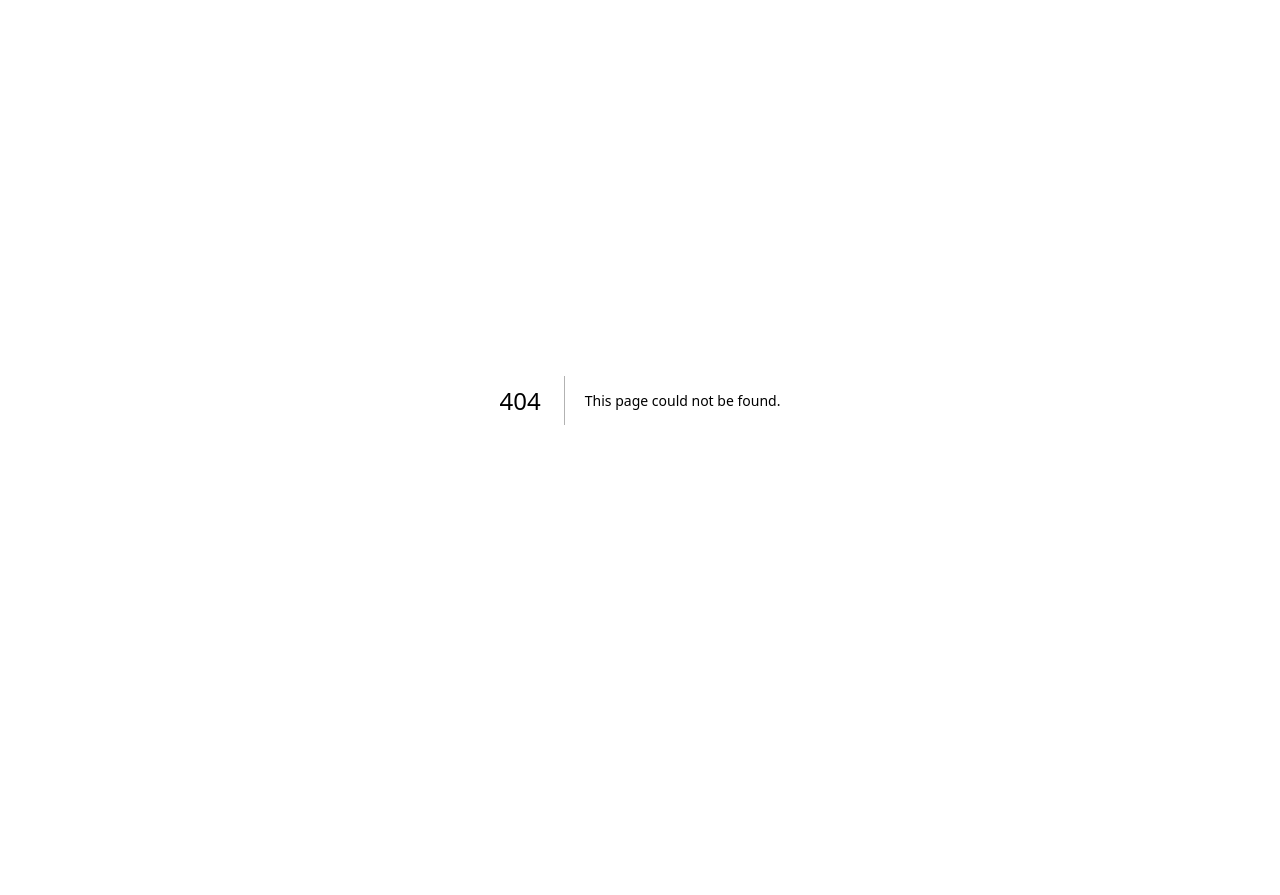
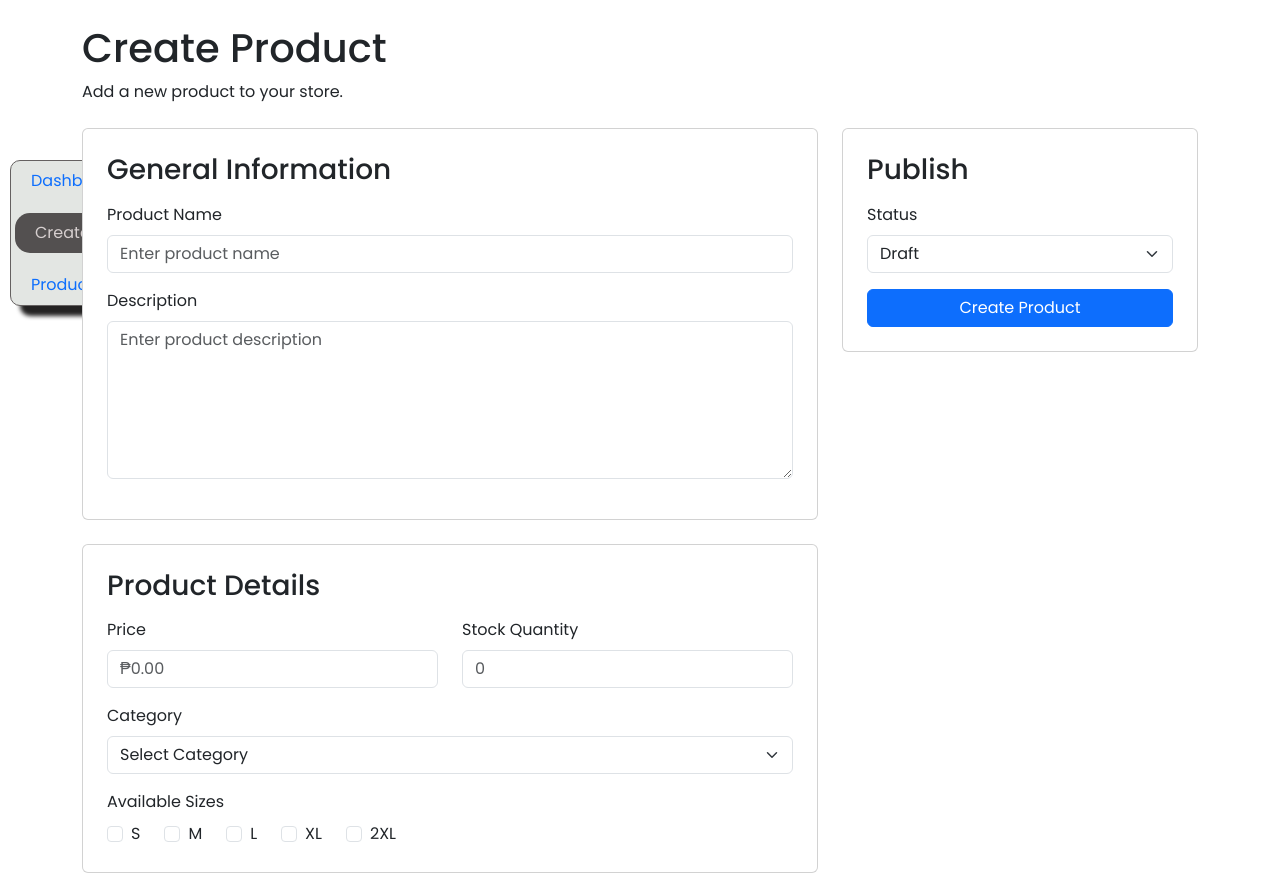
Before and after one commit to PinoyCoder29/shirtify, a Next.js app in the folder client/: page /admin/product/create in a window 1280 px wide. Before the commit this address had no page. Shown: the top 895 px of the page. Before the commit the page ends 800 px from the top, so only its background shows below. Built offline with nearby package versions, Linux system fonts and the light colour scheme.

Commit message:
adding creating products in admin

```diff
--- a/client/app/(user)/layout.tsx
+++ b/client/app/(user)/layout.tsx
@@ -1,4 +1,4 @@
-import Navbar from "@/components/layout/Navbar/page";
+import { UserNavlinks } from "@/components/config/UserNavlink";
 import Header from "@/components/layout/user/Header/page";
 import Sidebar from "@/components/layout/user/Sidebar/page";
 
@@ -8,7 +8,7 @@ export default function PublicLayout({
   return (
     <>
       <Header />
-      <Sidebar />
+      <Sidebar links={UserNavlinks} />
       {children}
     </>
   );
--- a/client/app/admin/(auth)/login/page.tsx
+++ b/client/app/admin/(auth)/login/page.tsx
@@ -1,6 +1,40 @@
+"use client";
 import Button from "@/components/ui/Button/Button";
 import styles from "./style.module.css";
+import React, { use, useState } from "react";
+import { adminLogin } from "@/services/auth.service";
+import { toast } from "react-toastify";
+import { useRouter } from "next/navigation";
 export default function Login() {
+  const [showPassword, setShowPassword] = useState(false);
+  const [loading, setLoading] = useState(false);
+  const router = useRouter();
+  const [form, setForm] = useState({
+    email: "",
+    password: "",
+  });
+  const handlechange = (e: React.ChangeEvent<HTMLInputElement>) => {
+    setForm({
+      ...form,
+      [e.target.name]: e.target.value,
+    });
+  };
+  const handlesubmit = async (e: React.FormEvent) => {
+    e.preventDefault();
+    setLoading(true);
+    try {
+      const res = await adminLogin(form);
+      if (!res.success) {
+        toast.error(res.message);
+        return;
+      }
+      toast.success(res.message);
+      router.push("/admin/dashboard");
+    } catch (error) {
+      setLoading(false);
+      toast.error("server error");
+    }
+  };
   return (
     <main className={styles.adminSection}>
       <div className="container">
@@ -8,18 +42,40 @@ export default function Login() {
           <div className="col-md-6">
             <div className={`${styles.loginContent}`}>
               <h4 className="text-center">Welcome back Admin</h4>
-              <form action="">
+              <form action="" onSubmit={handlesubmit}>
+                <div className="input-group">
                   <input
                     type="text"
                     className="form-control mb-3"
                     placeholder="Email"
+                    name="email"
+                    value={form.email}
+                    onChange={handlechange}
                   />
+                  <span className=" input-group-text mb-3">
+                    <i className=" bi bi-envelope"></i>
+                  </span>
+                </div>
+                <div className="input-group mb-3">
                   <input
-                  type="password"
-                  className="form-control mb-3"
+                    type={showPassword ? "text" : "password"}
+                    className="form-control"
                     placeholder="Password"
+                    name="password"
+                    value={form.password}
+                    onChange={handlechange}
                   />
-                <Button className="w-100 mb-3">Login</Button>
+
+                  <span className="input-group-text">
+                    <i
+                      className={showPassword ? "bi bi-eye-slash" : "bi bi-eye"}
+                      onClick={() => setShowPassword(!showPassword)}
+                    ></i>
+                  </span>
+                </div>
+                <Button className="w-100 mb-3" type="submit">
+                  {loading ? "Loading..." : "Login"}
+                </Button>
               </form>
             </div>
           </div>
--- /dev/null
+++ b/client/app/admin/dashboard/page.tsx
@@ -0,0 +1,7 @@
+export default function dashboard() {
+  return (
+    <main>
+      <div className="container"></div>
+    </main>
+  );
+}
--- a/client/app/admin/layout.tsx
+++ b/client/app/admin/layout.tsx
@@ -1,7 +1,15 @@
+import { AdminLinks } from "@/components/config/adminlink";
+import Sidebar from "@/components/layout/user/Sidebar/page";
+
 export default function AdminLayout({
   children,
 }: {
   children: React.ReactNode;
 }) {
-  return <div>{children}</div>;
+  return (
+    <div>
+      <Sidebar links={AdminLinks} />
+      {children}
+    </div>
+  );
 }
--- /dev/null
+++ b/client/app/admin/product/create/page.tsx
@@ -0,0 +1,148 @@
+export default function CreateProduct() {
+  const sizes = ["S", "M", "L", "XL", "2XL"];
+
+  return (
+    <main>
+      <section className="py-4">
+        <div className="container">
+          <header className="mb-4">
+            <h1>Create Product</h1>
+            <p>Add a new product to your store.</p>
+          </header>
+
+          <form>
+            <div className="row g-4">
+              {/* LEFT SIDE */}
+              <div className="col-lg-8">
+                {/* GENERAL INFORMATION */}
+                <div className="card p-4 mb-4">
+                  <h3 className="mb-3">General Information</h3>
+
+                  <div className="mb-3">
+                    <label htmlFor="name" className="form-label">
+                      Product Name
+                    </label>
+                    <input
+                      id="name"
+                      type="text"
+                      className="form-control"
+                      placeholder="Enter product name"
+                    />
+                  </div>
+
+                  <div className="mb-3">
+                    <label htmlFor="description" className="form-label">
+                      Description
+                    </label>
+                    <textarea
+                      id="description"
+                      className="form-control"
+                      rows={6}
+                      placeholder="Enter product description"
+                    ></textarea>
+                  </div>
+                </div>
+
+                {/* PRODUCT DETAILS */}
+                <div className="card p-4 mb-4">
+                  <h3 className="mb-3">Product Details</h3>
+
+                  <div className="row">
+                    <div className="col-md-6 mb-3">
+                      <label htmlFor="price" className="form-label">
+                        Price
+                      </label>
+                      <input
+                        id="price"
+                        type="number"
+                        className="form-control"
+                        placeholder="₱0.00"
+                      />
+                    </div>
+
+                    <div className="col-md-6 mb-3">
+                      <label htmlFor="stock" className="form-label">
+                        Stock Quantity
+                      </label>
+                      <input
+                        id="stock"
+                        type="number"
+                        className="form-control"
+                        placeholder="0"
+                      />
+                    </div>
+                  </div>
+
+                  <div className="mb-3">
+                    <label htmlFor="category" className="form-label">
+                      Category
+                    </label>
+                    <select id="category" className="form-select">
+                      <option value="">Select Category</option>
+                      <option value="oversized">Oversized Shirt</option>
+                      <option value="streetwear">Streetwear</option>
+                      <option value="graphic">Graphic Tee</option>
+                    </select>
+                  </div>
+
+                  <div>
+                    <label className="form-label">Available Sizes</label>
+
+                    <div className="d-flex gap-4 flex-wrap">
+                      {sizes.map((size) => (
+                        <div className="form-check" key={size}>
+                          <input
+                            className="form-check-input"
+                            type="checkbox"
+                            value={size}
+                            id={size}
+                          />
+                          <label className="form-check-label" htmlFor={size}>
+                            {size}
+                          </label>
+                        </div>
+                      ))}
+                    </div>
+                  </div>
+                </div>
+
+                {/* PRODUCT IMAGES */}
+                <div className="card p-4">
+                  <h3 className="mb-3">Product Images</h3>
+
+                  <input type="file" className="form-control" multiple />
+
+                  <small className="text-muted mt-2 d-block">
+                    Upload one or more product images.
+                  </small>
+                </div>
+              </div>
+
+              {/* RIGHT SIDE */}
+              <div className="col-lg-4">
+                <div className="card p-4">
+                  <h3 className="mb-3">Publish</h3>
+
+                  <div className="mb-3">
+                    <label htmlFor="status" className="form-label">
+                      Status
+                    </label>
+
+                    <select id="status" className="form-select">
+                      <option value="draft">Draft</option>
+                      <option value="published">Published</option>
+                    </select>
+                  </div>
+
+                  <button type="submit" className="btn btn-primary w-100">
+                    Create Product
+                  </button>
+                </div>
+              </div>
+            </div>
+          </form>
+        </div>
+      </section>
+    </main>
+  );
+}
--- /dev/null
+++ b/client/app/api/auth/adminLogin/route.ts
@@ -0,0 +1,63 @@
+import { generateToken } from "@/lib/jwt";
+import { prisma } from "@/lib/prisma";
+import { NextResponse } from "next/server";
+
+export async function POST(req: Request) {
+  try {
+    const { email, password } = await req.json();
+    if (!email || !password) {
+      return NextResponse.json(
+        {
+          success: false,
+          message: "all fields are required!",
+        },
+        {
+          status: 400,
+        },
+      );
+    }
+    const admin = await prisma.admin.findUnique({
+      where: {
+        email,
+      },
+    });
+    if (!admin) {
+      return NextResponse.json({
+        success: false,
+        message: "Invalid email or password please try again!.",
+      });
+    }
+    if (password !== admin.password) {
+      return NextResponse.json(
+        {
+          success: false,
+          message: "Invalid email or password please try again!.",
+        },
+        {
+          status: 400,
+        },
+      );
+    }
+    const token = generateToken({ id: admin.id, email: admin.email });
+
+    return NextResponse.json({
+      success: true,
+      message: "Login Successfully!.",
+      token,
+      admin: {
+        id: admin.id,
+        email: admin.email,
+      },
+    });
+  } catch (error) {
+    return NextResponse.json(
+      {
+        success: false,
+        message: "server error",
+      },
+      {
+        status: 400,
+      },
+    );
+  }
+}
--- /dev/null
+++ b/client/components/config/adminlink.ts
@@ -0,0 +1,5 @@
+export const AdminLinks = [
+  { name: "Dashboard", icon: "", path: "/admin/dashboard" },
+  { name: "Create Product", icon: "", path: "/admin/product/create" },
+  { name: "Product", icon: "", path: "/admin/product" },
+];
--- a/client/components/layout/user/Header/page.tsx
+++ b/client/components/layout/user/Header/page.tsx
@@ -1,16 +1,10 @@
 import styles from "./style.module.css";
 export default function Header() {
   return (
-    <header className="">
-      <nav className={`navbar navbar-expand-md ${styles.headerContent}`}>
+    <header className={styles.adminHeader}>
       <div className="container">
-          <h1 className="navbar-brand">Shirtify</h1>
-          <div className="mx-auto"></div>
-          <div className="ms-auto ">
-            <form
-              action=""
-              className="d-flex flex-row align-items-center gap-4"
-            >
+        <div className="d-flex">
+          <div className="ms-auto flex-row d-flex gap-4 align-items-center">
             <input
               type="text"
               className="form-control"
@@ -18,11 +12,10 @@ export default function Header() {
             />
             <i className="bi bi-cart"></i>
             <i className="bi bi-bell"></i>
-              <i className="bi bi-person-circle"></i>
-            </form>
+            <i className="bi bi-person-fill"></i>
           </div>
         </div>
-      </nav>
+      </div>
     </header>
   );
 }
--- a/client/components/layout/user/Sidebar/page.tsx
+++ b/client/components/layout/user/Sidebar/page.tsx
@@ -2,19 +2,28 @@
 import { UserNavlinks } from "@/components/config/UserNavlink";
 import styles from "./style.module.css";
 import Link from "next/link";
-import { useState } from "react";
-export default function Sidebar() {
-  const [active, setActive] = useState("/home");
+import { usePathname } from "next/navigation";
+
+type NavItem = {
+  name: string;
+  path: string;
+  icon: string;
+};
+type sidebarProps = {
+  links: NavItem[];
+};
+
+export default function Sidebar({ links }: sidebarProps) {
+  const pathname = usePathname();
   return (
     <aside className={`d-none d-md-block ${styles.sidebar}`}>
       <ul className={`nav flex-column gap-2 ${styles.sidebarContent}`}>
-        {UserNavlinks.map((item) => {
+        {links.map((item) => {
           return (
             <li key={item.path} className="nav-item">
               <a
                 href={item.path}
-                className={` nav-link d-flex gap-1 ${styles.navlink} ${active === item.path ? styles.active : ""} `}
-                onClick={() => setActive(item.path)}
+                className={` nav-link d-flex gap-1 ${styles.navlink} ${pathname === item.path ? styles.active : ""} `}
               >
                 <i className={`bi ${item.icon}`}></i>
                 {item.name}
--- a/client/services/auth.service.ts
+++ b/client/services/auth.service.ts
@@ -15,3 +15,7 @@ export function verifyOtp(data: { email: string; otp: string }) {
 export function login(data: { email: string; password: string }) {
   return apiPost("/auth/login", data);
 }
+
+export function adminLogin(data: { email: string; password: string }) {
+  return apiPost("/auth/adminLogin", data);
+}
```
Also changed, not shown: client/components/layout/user/Header/style.module.css (+5 -6 lines), 2 other files (tests, documents, lock files or other folders). Lines whose indentation alone changed are shown as unchanged.
